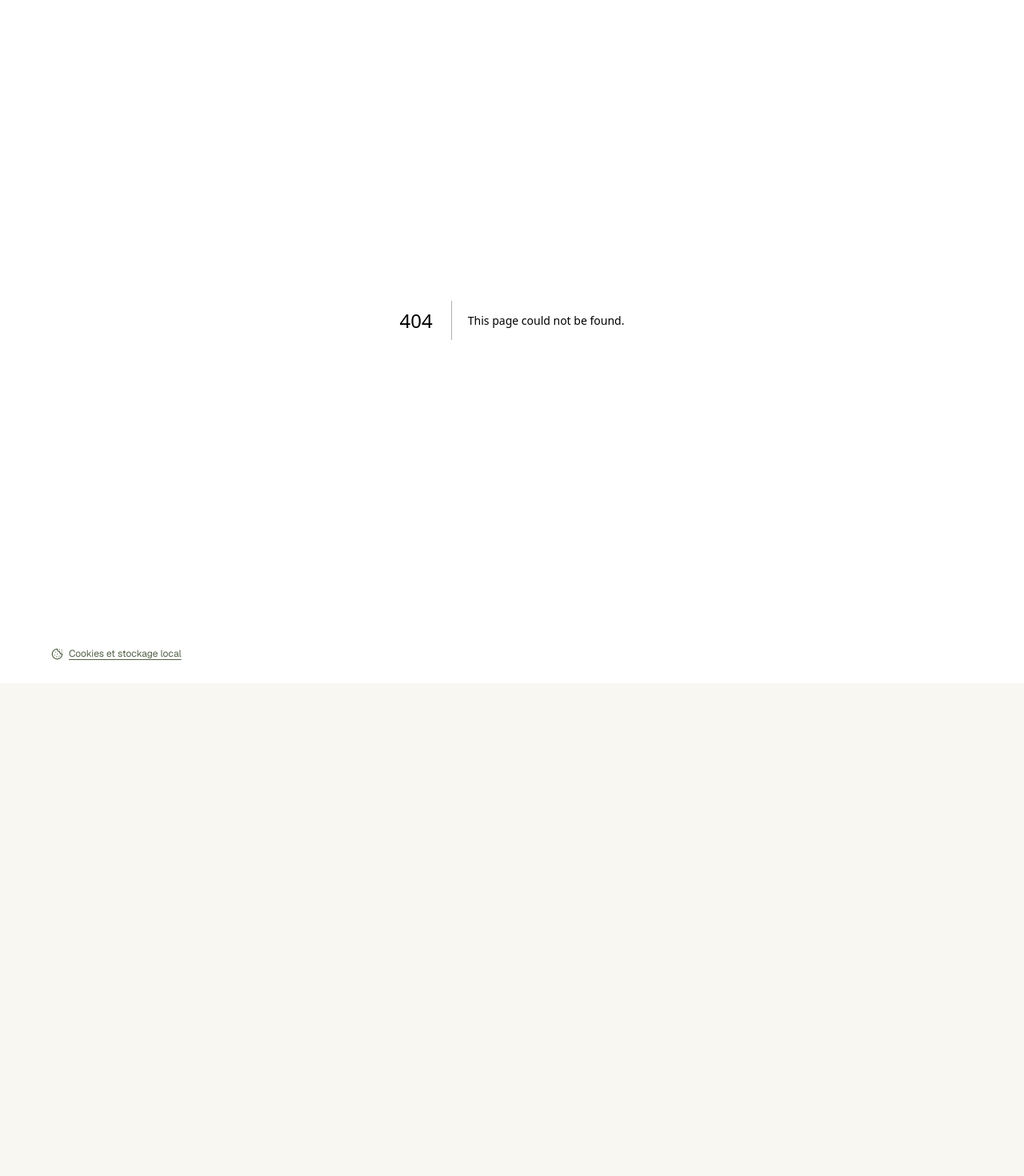
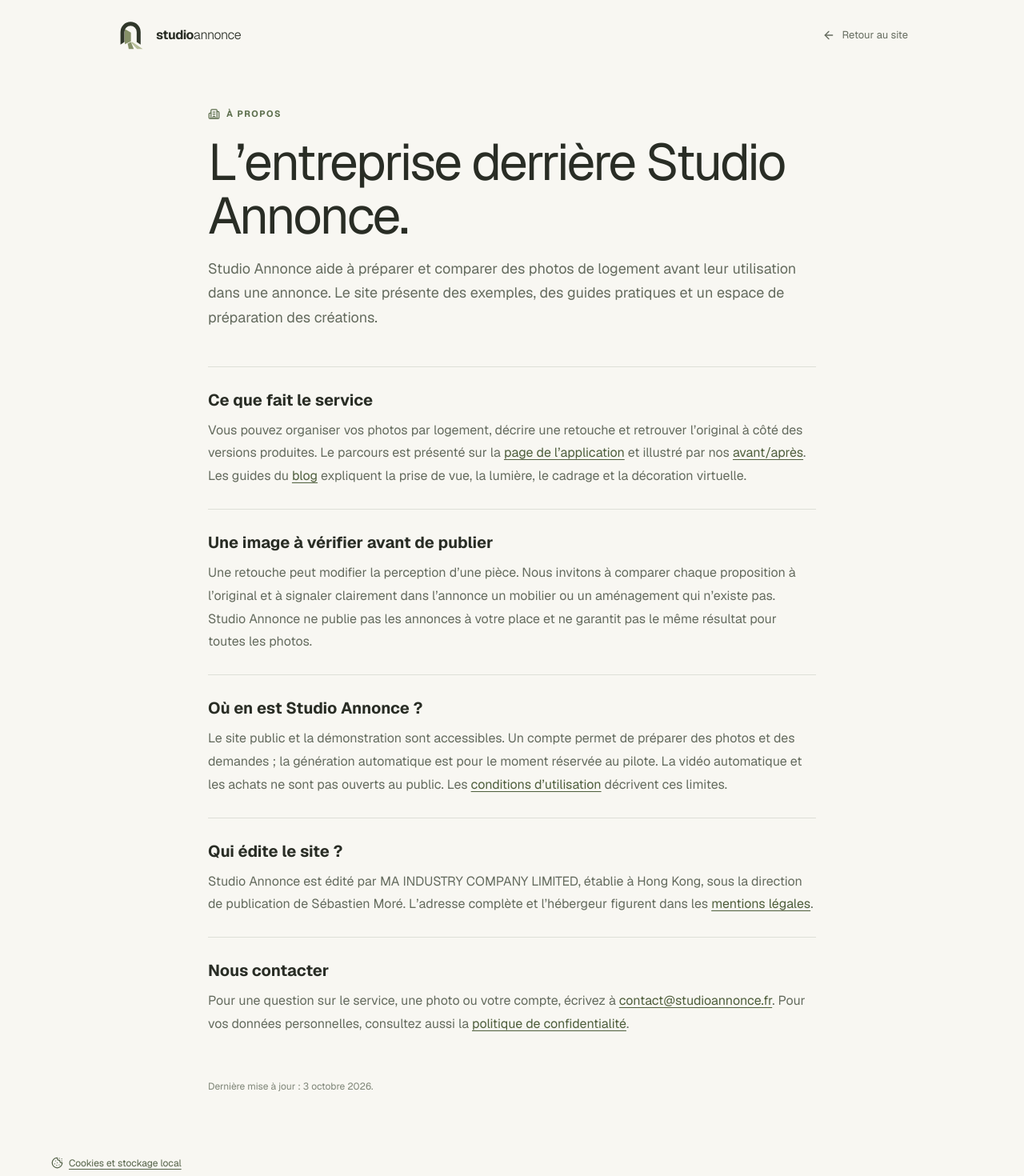
Before and after one commit to xSARRASx/studio-annonce, a Next.js app in the folder web/: page /entreprise in a window 1280 px wide. Before the commit this address had no page. Shown: the top 1470 px of the page at 80% size. Before the commit the page ends 854 px from the top, so only its background shows below. Built offline with nearby package versions, Linux system fonts and the light colour scheme.

Commit message:
Explain Studio Annonce company and current service terms

```diff
--- a/web/app/conditions-utilisation/page.tsx
+++ b/web/app/conditions-utilisation/page.tsx
@@ -19,10 +19,13 @@ export default function ConditionsUtilisationPage() {
 
       <section><h2>Éditeur</h2><p>Le service est édité par MA INDUSTRY COMPANY LIMITED. Ses coordonnées figurent dans les <Link href="/mentions-legales/">mentions légales</Link>.</p></section>
       <section><h2>Site public et démonstration</h2><p>Les exemples et le parcours guidé montrent des images déjà préparées. La démonstration conserve vos essais sur votre appareil ; elle ne crée pas un compte en ligne et ne lance pas de génération d’image. Les résultats présentés dans les exemples ne garantissent pas qu’une autre photo donnera le même rendu.</p></section>
-      <section><h2>Compte connecté</h2><p>Un code envoyé à votre adresse email permet d’accéder à votre compte. Gardez l’accès à cette adresse et à votre appareil sous votre contrôle. Les logements, les photos et les demandes enregistrés dans le compte sont distincts des projets locaux de la démonstration.</p></section>
+      <section><h2>Compte connecté</h2><p>Un code envoyé à votre adresse email permet d’accéder à votre compte. Gardez l’accès à cette adresse et à votre appareil sous votre contrôle. Les logements, les photos et les demandes enregistrés dans le compte sont distincts des projets locaux de la démonstration. Le prénom et le nom sont demandés pour compléter le profil avant d’utiliser l’espace connecté.</p></section>
       <section><h2>Photos que vous fournissez</h2><p>Ajoutez uniquement des images que vous avez le droit d’utiliser et de faire traiter. Évitez de transmettre des documents, visages ou informations personnelles sans nécessité ou autorisation. Un lien Airbnb ou Booking saisi dans le compte sert de référence à votre logement : le service ne copie pas automatiquement les photos de l’annonce.</p></section>
+      <section><h2>Droits sur vos contenus</h2><p>Vous gardez les droits que vous détenez sur les photos et instructions que vous fournissez. Leur traitement par Studio Annonce est limité à la préparation des créations demandées et au fonctionnement de votre espace. Vérifiez aussi les droits des personnes, des photographes et des plateformes concernés avant de diffuser une image retouchée.</p></section>
       <section><h2>Retouches et aménagements virtuels</h2><p>Une proposition de retouche est un visuel à examiner avant diffusion. Si elle montre du mobilier, des équipements ou des travaux inexistants, présentez-la comme une projection virtuelle et vérifiez qu’elle ne trompe pas le lecteur de votre annonce. Studio Annonce ne publie pas votre annonce à votre place.</p></section>
       <section><h2>Fonctions et achats</h2><p>Le compte permet de préparer une demande et d’ajouter vos photos. La retouche et la vidéo automatiques restent en phase pilote et ne sont pas ouvertes au public. Les packs affichés sur la page Tarifs ne sont pas achetables aujourd’hui. Des conditions de vente distinctes devront être présentées avant l’ouverture d’un paiement.</p></section>
+      <section><h2>Disponibilité et évolution</h2><p>Une fonction en phase pilote peut être indisponible pendant des essais, corrections ou opérations de maintenance. L’interface indique la disponibilité de la retouche pour le compte concerné. Avant de prévoir une diffusion, conservez votre photo d’origine et vérifiez le résultat obtenu ; la présentation du site ne promet pas une génération immédiate ni un résultat identique d’une image à l’autre.</p></section>
+      <section><h2>Questions et fermeture du compte</h2><p>Pour signaler un problème, demander la fermeture d’un compte ou exercer vos droits sur les données associées, écrivez à <a href="mailto:contact@studioannonce.fr">contact@studioannonce.fr</a>. La demande sera examinée avec les éventuelles obligations de conservation applicables.</p></section>
       <section><h2>Données et assistance</h2><p>La <Link href="/confidentialite/">politique de confidentialité</Link> explique le traitement des données du compte ; la <Link href="/cookies/">page Cookies et stockage local</Link> décrit les données gardées dans le navigateur. Pour une question sur le service ou votre compte, écrivez à <a href="mailto:contact@studioannonce.fr">contact@studioannonce.fr</a>.</p></section>
       <p className="privacy-note">Dernière mise à jour : 3 octobre 2026.</p>
     </article>
--- a/web/app/confidentialite/page.tsx
+++ b/web/app/confidentialite/page.tsx
@@ -19,8 +19,9 @@ export default function Confidentialite() {
 
       <section><h2>Responsable des données</h2><p>Le responsable du traitement est MA INDUSTRY COMPANY LIMITED, Flat/Room 1405B, 14/F, The Belgian Bank Building, 721-725 Nathan Road, Mongkok, Kowloon, Hong Kong. Pour Studio Annonce, vous pouvez le contacter à <a href="mailto:contact@studioannonce.fr">contact@studioannonce.fr</a>. Ses coordonnées d’éditeur figurent dans les <Link href="/mentions-legales/">mentions légales</Link>.</p></section>
       <section><h2>Compte et projets</h2><p>L’adresse email sert à envoyer le code de connexion et à rattacher les créations au bon compte. Le prénom et le nom complètent le profil. Pour chaque logement, le service peut enregistrer son nom, sa ville, son type d’annonce et le lien Airbnb ou Booking que vous fournissez. Ces traitements permettent de vous donner accès au service demandé.</p></section>
+      <section><h2>Pourquoi ces données sont utilisées</h2><p>L’email est nécessaire à la connexion et le profil à l’utilisation de l’espace connecté. Les informations sur les logements, les photos et les demandes servent à préparer et retrouver les créations que vous sollicitez. Ces traitements répondent à la fourniture du service demandé. Les données d’une demande d’assistance servent uniquement à la traiter. La démonstration locale peut être explorée sans transmettre ces éléments au compte en ligne.</p></section>
       <section><h2>Photos, demandes et versions</h2><p>Les photos ajoutées dans le compte, vos instructions et les versions produites sont conservées pour préparer vos créations et retrouver l’historique de chaque photo. Lorsque la retouche est disponible pour un compte autorisé, les images et les instructions nécessaires sont transmises au prestataire d’IA utilisé pour réaliser la demande. La génération vidéo reste réservée au pilote. Ces fonctions ne sont pas ouvertes au public aujourd’hui.</p></section>
-      <section><h2>Hébergement et autres prestataires</h2><p>Le site, la base du compte et les photos sont hébergés sur l’espace N0C de PlanetHoster. Son service de messagerie expédie les codes de connexion. La retouche pilote utilise OpenAI ; le pilote vidéo peut utiliser Higgsfield. Les achats en ligne sont actuellement désactivés : aucune commande Stripe ne peut être lancée depuis le site public.</p></section>
+      <section><h2>Hébergement et autres prestataires</h2><p>Le site, la base du compte et les photos sont hébergés sur l’espace N0C de PlanetHoster. Son service de messagerie expédie les codes de connexion. Une photo et les instructions nécessaires sont transmises à OpenAI seulement lorsqu’une retouche est lancée pour un compte autorisé. Le pilote vidéo peut utiliser Higgsfield ; il est fermé au public. Les achats en ligne sont actuellement désactivés : aucune commande Stripe ne peut être lancée depuis le site public.</p><p>L’éditeur du service est établi à Hong Kong et PlanetHoster est une société canadienne. La localisation effective des traitements des prestataires d’IA et les garanties applicables aux éventuels transferts hors de l’Espace économique européen doivent être confirmées pour ce pilote. Pour connaître les informations disponibles sur votre cas, écrivez à <a href="mailto:contact@studioannonce.fr">contact@studioannonce.fr</a>.</p></section>
       <section><h2>Démonstration et navigateur</h2><p>Les photos et projets que vous ajoutez à la démonstration restent dans la base locale de votre navigateur et ne sont pas synchronisés avec le compte. Le navigateur garde aussi le jeton de connexion et certains brouillons. Aucun outil publicitaire ou de mesure d’audience n’est activé dans la version actuelle. La <Link href="/cookies/">page Cookies et stockage local</Link> explique ces éléments et leur effacement.</p></section>
       <section><h2>Conservation et demandes</h2><p>Les projets du compte et leurs versions restent associés au compte pour que vous puissiez les retrouver. La version actuelle n’applique pas de purge automatique après une période fixe. Vous pouvez demander l’accès, la rectification ou l’effacement de vos données ; chaque demande doit être examinée avec les obligations légales applicables. L’effacement des données locales de la démonstration s’effectue dans votre navigateur.</p></section>
       <section><h2>Vos droits</h2><p><Mail size={16}/> Pour exercer vos droits ou poser une question, écrivez à <a href="mailto:contact@studioannonce.fr">contact@studioannonce.fr</a>. Vous pouvez aussi saisir la <a href="https://www.cnil.fr/fr/plaintes" target="_blank" rel="noopener noreferrer">CNIL</a> si vous estimez que vos droits ne sont pas respectés.</p></section>
--- a/web/app/demo/aide/PublicChrome.tsx
+++ b/web/app/demo/aide/PublicChrome.tsx
@@ -42,6 +42,7 @@ export function PublicFooter() {
         <Link href="/tarifs/">Tarifs</Link>
         <Link href="/aide/">Aide</Link>
         <Link href="/blog/">Blog</Link>
+        <Link href="/entreprise/">L’entreprise</Link>
         <Link href="/mentions-legales/">Mentions légales</Link>
         <Link href="/confidentialite/">Confidentialité</Link>
         <Link href="/cookies/">Cookies</Link>
--- a/web/app/demo/landing.tsx
+++ b/web/app/demo/landing.tsx
@@ -22,6 +22,6 @@ return <>
         <LxVideo/>
         <section className="pg-blog-teaser"><div><span className="section-kicker">LE BLOG DU STUDIO</span><h2>De belles photos,<br/><em>ça se prépare aussi.</em></h2><p>Retouche de lumière, décoration virtuelle, choix des images : des repères concrets pour présenter votre logement. Commencez par <Link href="/blog/photos-immobilieres-smartphone/">photographier une pièce au smartphone</Link> ou <Link href="/blog/home-staging-virtuel-photo-annonce/">comprendre le home staging virtuel</Link>.</p></div><Link className="button outlined" href="/blog/">Lire nos conseils <ArrowRight size={17}/></Link></section>
         <section className="pricing-preview" aria-labelledby="pricing-title"><div className="pricing-preview-copy"><span className="section-kicker">LES TARIFS, TOUT SIMPLEMENT</span><h2 id="pricing-title">Une belle photo.<br/><em>À votre rythme.</em></h2><p>Des packs sans abonnement. Plus vous créez, moins chaque photo coûte.</p><Link className="button dark" href="/tarifs/">Découvrir les tarifs <ArrowUpRight size={18}/></Link></div><div className="price-preview-card"><span className="price-preview-icon"><Images size={26}/></span><p>À partir de</p><div className="preview-amount">9,99 <span>€ / 10 crédits</span></div><div className="price-preview-rule"/><p className="price-preview-benefit"><Check size={17}/> 1 photo HD = 1 crédit</p><p className="price-preview-benefit"><Check size={17}/> Jusqu’à 0,60 € la photo</p><p className="price-preview-benefit"><Check size={17}/> Sans abonnement</p><span className="preview-fineprint">Achats ouverts après validation de la retouche</span></div></section>
-      </main><footer><Brand onClick={() => window.scrollTo({ top: 0, behavior: "smooth" })}/><nav aria-label="Liens utiles"><Link href="/application/">Application</Link><Link href="/aide/">Aide</Link><Link href="/blog/">Blog</Link><Link href="/tarifs/">Tarifs</Link><Link href="/mobile-preview/">Aperçu mobile</Link><Link href="/mentions-legales/">Mentions légales</Link><Link href="/confidentialite/">Confidentialité</Link><Link href="/cookies/">Cookies</Link><Link href="/conditions-utilisation/">Conditions d’utilisation</Link></nav></footer>
+      </main><footer><Brand onClick={() => window.scrollTo({ top: 0, behavior: "smooth" })}/><nav aria-label="Liens utiles"><Link href="/application/">Application</Link><Link href="/aide/">Aide</Link><Link href="/blog/">Blog</Link><Link href="/tarifs/">Tarifs</Link><Link href="/mobile-preview/">Aperçu mobile</Link><Link href="/entreprise/">L’entreprise</Link><Link href="/mentions-legales/">Mentions légales</Link><Link href="/confidentialite/">Confidentialité</Link><Link href="/cookies/">Cookies</Link><Link href="/conditions-utilisation/">Conditions d’utilisation</Link></nav></footer>
     </>;
 }
--- /dev/null
+++ b/web/app/entreprise/page.tsx
@@ -0,0 +1,33 @@
+import type { Metadata } from "next";
+import Link from "next/link";
+import { ArrowLeft, Building2 } from "lucide-react";
+import { Logo } from "@/components/logo";
+
+export const metadata: Metadata = {
+  title: "L’entreprise derrière Studio Annonce | Studio Annonce",
+  description: "Qui édite Studio Annonce, comment le service aide à préparer des photos immobilières et comment nous contacter.",
+  alternates: { canonical: "/entreprise/" },
+  openGraph: {
+    title: "L’entreprise derrière Studio Annonce",
+    description: "Une présentation du service, de son éditeur et de ses engagements sur les images immobilières.",
+    url: "/entreprise/", locale: "fr_FR", type: "website",
+  },
+};
+
+export default function EntreprisePage() {
+  return <main className="privacy-page">
+    <header><Logo taille="size-10"/><Link href="/"><ArrowLeft size={16}/> Retour au site</Link></header>
+    <article>
+      <p className="privacy-eyebrow"><Building2 size={15}/> À PROPOS</p>
+      <h1>L’entreprise derrière Studio Annonce.</h1>
+      <p className="privacy-lead">Studio Annonce aide à préparer et comparer des photos de logement avant leur utilisation dans une annonce. Le site présente des exemples, des guides pratiques et un espace de préparation des créations.</p>
+
+      <section><h2>Ce que fait le service</h2><p>Vous pouvez organiser vos photos par logement, décrire une retouche et retrouver l’original à côté des versions produites. Le parcours est présenté sur la <Link href="/application/">page de l’application</Link> et illustré par nos <Link href="/exemples/">avant/après</Link>. Les guides du <Link href="/blog/">blog</Link> expliquent la prise de vue, la lumière, le cadrage et la décoration virtuelle.</p></section>
+      <section><h2>Une image à vérifier avant de publier</h2><p>Une retouche peut modifier la perception d’une pièce. Nous invitons à comparer chaque proposition à l’original et à signaler clairement dans l’annonce un mobilier ou un aménagement qui n’existe pas. Studio Annonce ne publie pas les annonces à votre place et ne garantit pas le même résultat pour toutes les photos.</p></section>
+      <section><h2>Où en est Studio Annonce ?</h2><p>Le site public et la démonstration sont accessibles. Un compte permet de préparer des photos et des demandes ; la génération automatique est pour le moment réservée au pilote. La vidéo automatique et les achats ne sont pas ouverts au public. Les <Link href="/conditions-utilisation/">conditions d’utilisation</Link> décrivent ces limites.</p></section>
+      <section><h2>Qui édite le site ?</h2><p>Studio Annonce est édité par MA INDUSTRY COMPANY LIMITED, établie à Hong Kong, sous la direction de publication de Sébastien Moré. L’adresse complète et l’hébergeur figurent dans les <Link href="/mentions-legales/">mentions légales</Link>.</p></section>
+      <section><h2>Nous contacter</h2><p>Pour une question sur le service, une photo ou votre compte, écrivez à <a href="mailto:contact@studioannonce.fr">contact@studioannonce.fr</a>. Pour vos données personnelles, consultez aussi la <Link href="/confidentialite/">politique de confidentialité</Link>.</p></section>
+      <p className="privacy-note">Dernière mise à jour : 3 octobre 2026.</p>
+    </article>
+  </main>;
+}
--- a/web/app/mentions-legales/page.tsx
+++ b/web/app/mentions-legales/page.tsx
@@ -17,10 +17,11 @@ export default function MentionsLegalesPage() {
       <h1>Mentions légales.</h1>
       <p className="privacy-lead">Les informations sur l’entreprise qui édite Studio Annonce et sur l’hébergement du site.</p>
 
-      <section><h2>Éditeur</h2><p>Studio Annonce est édité par MA INDUSTRY COMPANY LIMITED, société à responsabilité limitée de droit hongkongais (private company limited by shares), dont le siège social est situé Flat/Room 1405B, 14/F, The Belgian Bank Building, 721-725 Nathan Road, Mongkok, Kowloon, Hong Kong.</p><p>Contact pour Studio Annonce : <a href="mailto:contact@studioannonce.fr">contact@studioannonce.fr</a> · <a href="tel:+33634972693">06 34 97 26 93</a>.</p></section>
+      <section><h2>Éditeur</h2><p>Studio Annonce est édité par MA INDUSTRY COMPANY LIMITED, société à responsabilité limitée de droit hongkongais (private company limited by shares), dont le siège social est situé Flat/Room 1405B, 14/F, The Belgian Bank Building, 721-725 Nathan Road, Mongkok, Kowloon, Hong Kong.</p><p>Contact pour Studio Annonce : <a href="mailto:contact@studioannonce.fr">contact@studioannonce.fr</a> · <a href="tel:+33634972693">06 34 97 26 93</a>. Une <Link href="/entreprise/">présentation de l’entreprise et du service</Link> est également disponible.</p></section>
       <section><h2>Directeur de la publication</h2><p>Sébastien Moré.</p></section>
       <section><h2>Hébergement</h2><p>Le site et son espace N0C sont hébergés par PlanetHoster, 4416 Louis B. Mayer, Laval, Québec, H7P 0G1, Canada.</p></section>
       <section><h2>Contenu du service</h2><p>Studio Annonce présente des outils de préparation et de retouche de photos immobilières. Les exemples montrent des réalisations préparées ; ils ne garantissent pas un résultat identique pour chaque photo. La <Link href="/conditions-utilisation/">page Conditions d’utilisation</Link> décrit les fonctions actuellement disponibles et les limites du pilote.</p></section>
+      <section><h2>Textes, images et droits</h2><p>Les textes, éléments graphiques et exemples publiés sur le site restent soumis aux droits de leurs titulaires. Leur présence sur Studio Annonce ne donne pas d’autorisation de les republier. Les photos que les utilisateurs ajoutent à leur compte restent soumises aux droits des personnes qui les ont fournies ou de leurs ayants droit.</p></section>
       <section><h2>Données personnelles</h2><p>La <Link href="/confidentialite/">politique de confidentialité</Link> décrit les données du compte et des créations. La <Link href="/cookies/">page Cookies et stockage local</Link> explique ce qui reste dans le navigateur.</p></section>
       <p className="privacy-note">Dernière mise à jour : 3 octobre 2026.</p>
     </article>
--- a/web/app/sitemap.ts
+++ b/web/app/sitemap.ts
@@ -5,7 +5,7 @@ export const dynamic = "force-static";
 export default function sitemap(): MetadataRoute.Sitemap {
   const base = "https://studioannonce.fr";
   return [
-    ...["/", "/exemples/", "/application/", "/tarifs/", "/aide/", "/blog/", "/mentions-legales/", "/confidentialite/", "/cookies/", "/conditions-utilisation/"].map(path => ({ url: `${base}${path}` })),
+    ...["/", "/exemples/", "/application/", "/tarifs/", "/aide/", "/blog/", "/entreprise/", "/mentions-legales/", "/confidentialite/", "/cookies/", "/conditions-utilisation/"].map(path => ({ url: `${base}${path}` })),
     ...PHOTO_EXAMPLES.map(example => ({ url: `${base}/exemples/${example.id}/` })),
     ...publishedArticles.map(article => ({ url: `${base}/blog/${article.slug}/`, lastModified: `${article.date}T12:00:00+07:00` })),
   ];
```
